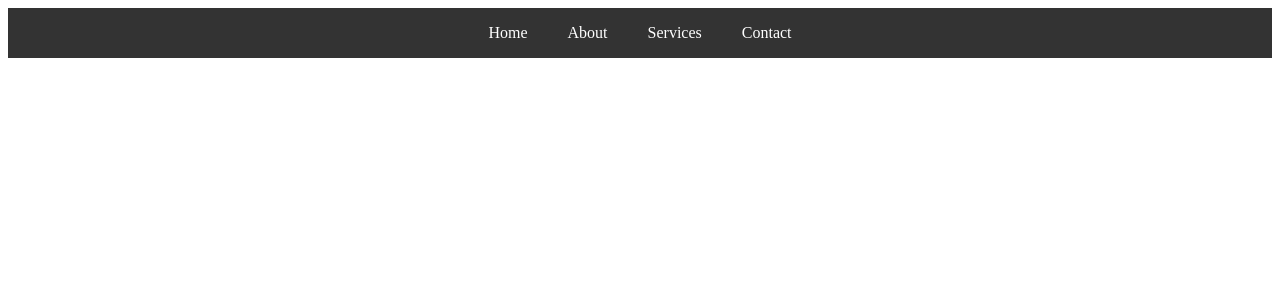
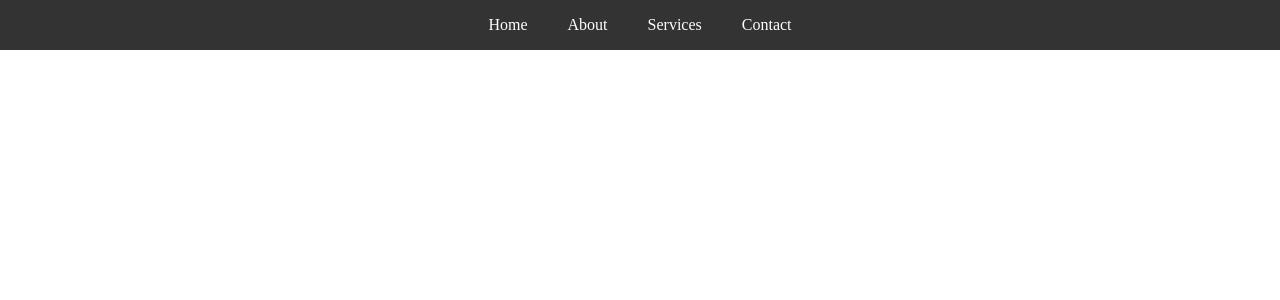
Before and after one commit to tristanhache/family-tree, a Flask app: page / in a window 1280 px wide. Shown: the top 300 px of the page. Run offline with Flask 2, Linux system fonts and the light colour scheme; some libraries are stand-ins or nearby versions; some web fonts are replaced.

Commit message:
Update main.css

```diff
--- a/static/css/main.css
+++ b/static/css/main.css
@@ -1,3 +1,8 @@
+body {
+    margin: 0;
+    padding: 0;
+  }
+
 nav {
     background-color: #333;
     height: 50px;
```
